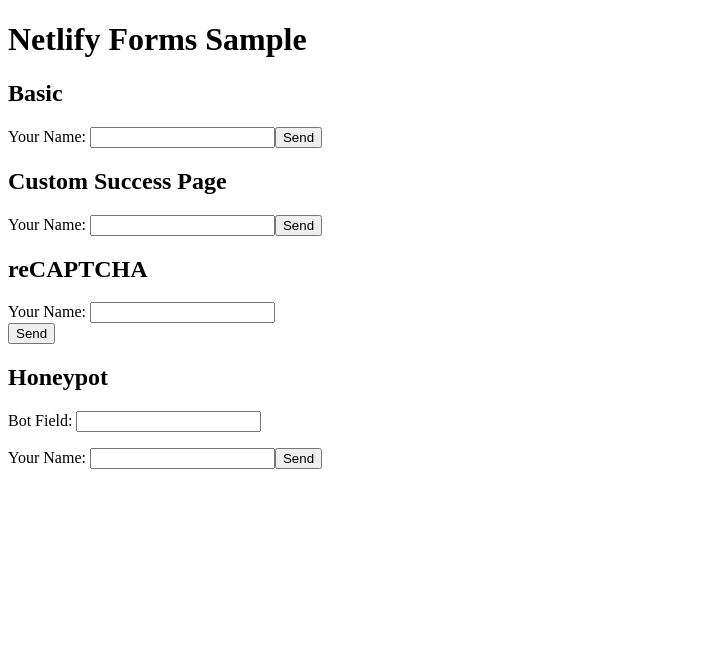
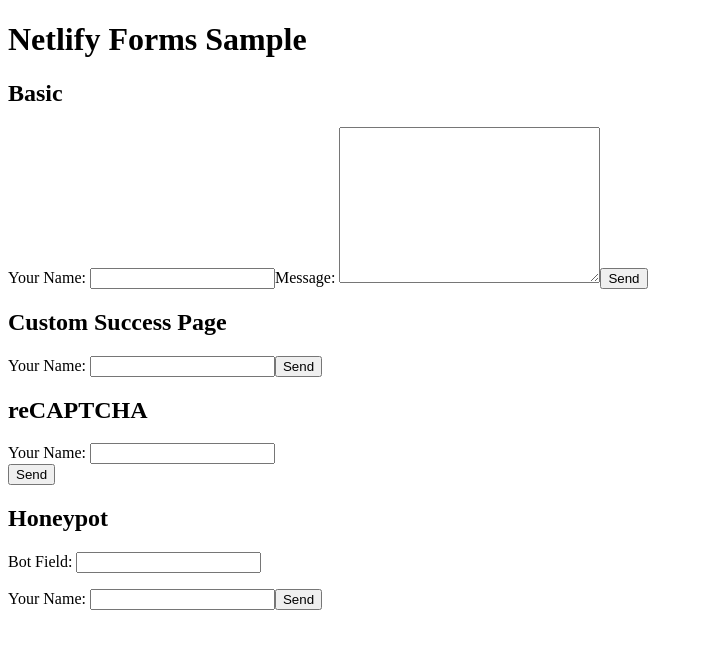
Before and after one commit to 70-10/netlify-forms-sample, a Gatsby app: page / in a window 1280 px wide. Shown: the top 648 px of the page, without its empty margins (0-703 px from the left). Built offline with nearby package versions, Linux system fonts and the light colour scheme.

Commit message:
[add] message textarea

```diff
--- a/src/pages/index.js
+++ b/src/pages/index.js
@@ -8,6 +8,10 @@
       <input type="hidden" name="form-name" value="basic" />
       <label>
         Your Name: <input type="text" name="name" />
+      </label>
+
+      <label>
+        Message: <textarea name="message" id="" cols="30" rows="10" />
       </label>
       <button type="submit">Send</button>
     </form>
```
